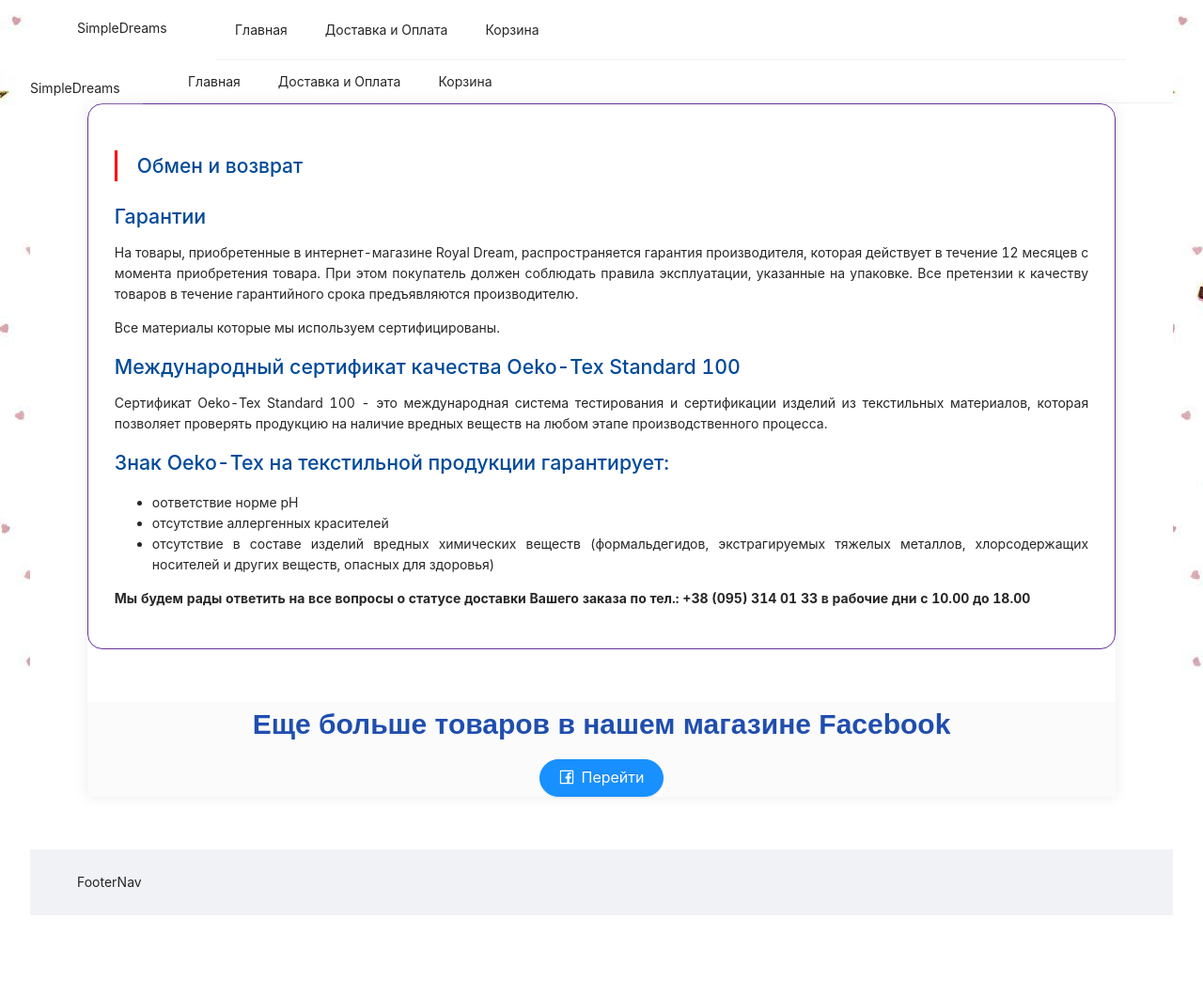
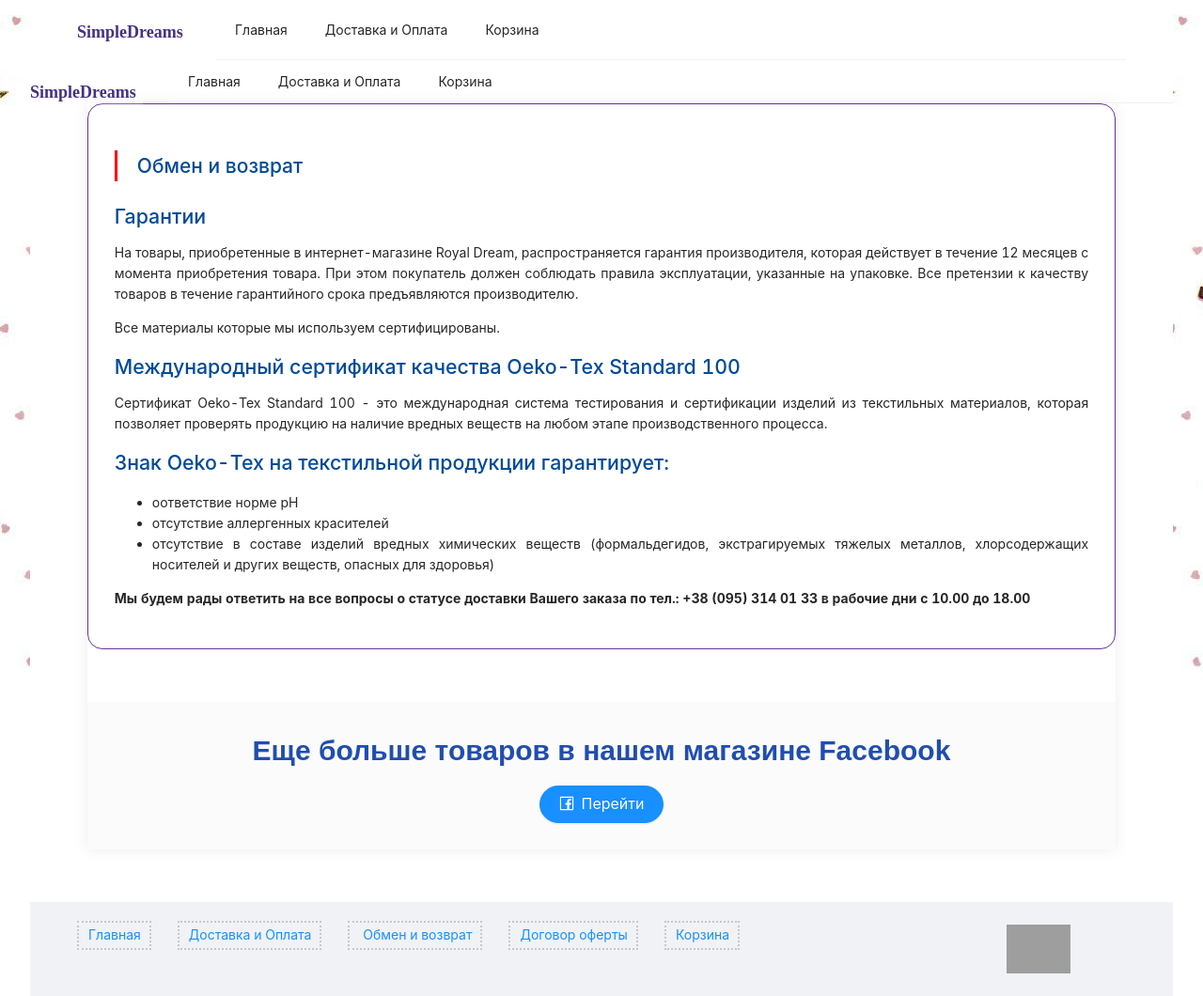
Before and after one commit to svood/SimpleDream, a Next.js app: page /return in a window 1280 px wide. Shown: the whole page at 94% size. Before the commit the page ends 974 px from the top, so only its background shows below. Built offline with nearby package versions, Linux system fonts and the light colour scheme; grey boxes are pictures that could not be loaded.

Commit message:
change to ant

```diff
--- a/componenst/callMe.js
+++ b/componenst/callMe.js
@@ -5,8 +5,8 @@ import { FacebookOutlined } from '@ant-design/icons';
 const callMe = () => {
     const { Paragraph, Text } = Typography;
     return (
-        <Row style={{ background: 'rgba(228, 228, 228, 0.15)', marginTop: '4em', marginBottom: '4em' }} justify='center'>
-            <Col span={20} >
+        <Row style={{ background: 'rgba(228, 228, 228, 0.15)', marginTop: '4em', marginBottom: '4em',padding:'2em' }} justify='center'>
+            <Col sm={24} md={20}>
                 <Paragraph style={{ textAlign: 'center' }}>
                     <Text className="fbText">Еще больше товаров в нашем магазине Facebook </Text>
                 </Paragraph>
--- a/componenst/header.js
+++ b/componenst/header.js
@@ -1,20 +1,20 @@
 import React, { useState } from 'react';
-import { Menu, Layout, Badge, } from 'antd';
-
+import { Menu, Layout, Drawer, Button } from 'antd';
+import {
+  isMobile
+} from "react-device-detect";
+import { MenuUnfoldOutlined } from '@ant-design/icons';
 
 const NavBar = ({ length }) => {
-  const [isOpen, setIsOpen] = useState(false);
+  const [visible, setVisible] = useState(false);
 
   const redirectTo = (path) => {
     window.location.href = path
   }
 
-  const toggle = () => setIsOpen(!isOpen);
-
+  const menu = (mode) => {
     return (
-    <>
-      <div className="logo" >SimpleDreams</div>
-      <Menu theme="light" mode="horizontal">
+      <Menu theme="light" mode={mode}>
         <Menu.Item key="1" onClick={e => redirectTo("/")}>
           Главная
           </Menu.Item>
@@ -25,6 +25,39 @@ const NavBar = ({ length }) => {
           Корзина
           </Menu.Item>
       </Menu >
+    )
+
+  };
+
+
+
+
+  return (
+    <>
+      <div className="logo" >SimpleDreams</div>
+
+      {!isMobile ?
+        menu('horizontal') :
+        <>
+        <Button style={{float:'right', top: '1em'}} type="primary" shape="circle" onClick={e => setVisible(true)} icon={<MenuUnfoldOutlined />} />
+
+          <Drawer
+            title="Меню"
+            placement={'left'}
+            closable={false}
+            onClose={e => setVisible(false)}
+            visible={visible}
+          >
+            {menu('vertical')}
+          </Drawer>
+        </>
+
+      }
+
+
+
+
+
     </>
   );
 }
--- a/componenst/sections/advantages.js
+++ b/componenst/sections/advantages.js
@@ -6,7 +6,7 @@ import {Row, Col } from 'antd';
 const Advantages = ({ isMobile }) => {
     return (
 
-        <Row  gutter={[0, 0]}>
+        <Row >
             {!isMobile ?
                 <Col xs={0} sm={0} md={18} lg={17} xl={15}>
                     <Slider />
@@ -19,7 +19,7 @@ const Advantages = ({ isMobile }) => {
                     display: 'block',
                     marginBottom: '28px'
                 }} />
-                <div className="one">
+                <div className="one" style={{padding:'1em'}}>
                     <span>
                         <h1>Детские простынки</h1>
                         <p className="text-center blockTitle">Весенняя  <strong>распродажа</strong> !</p>
--- a/componenst/sections/dilivery.js
+++ b/componenst/sections/dilivery.js
@@ -8,7 +8,7 @@ import { Row, Col } from 'antd';
 
 const Dilivery = () => {
     return (
-        <Row className="about" style={{marginTop:'4em'}}>
+        <Row className="about" style={{marginTop:'4em',padding:'2em'}}>
             <Col sm={24} md={12}>
                 {!isMobile ? <img src="/images/deliv.png" /> : null}
             </Col>
--- a/componenst/sections/mainBlock.js
+++ b/componenst/sections/mainBlock.js
@@ -14,25 +14,25 @@ const MainBlock = () => {
                 </Card>
             </Col> */}
             <Col xs={24} sm={24} md={6} lg={6} xl={6}>
-                <Card body outline style={{ border: '2px dotted #413381'  }} className="aboutCartTitle">
+                <Card body outline style={{ border: '4px dotted rgb(210, 210, 210)'  }} className="aboutCartTitle">
                     <div style={{ color: '#ec0505',fontSize: '1.5em'     }}><FontAwesomeIcon icon={faGem} /> <br />Не кашлатится</div>
                     {/* <CardText>With supporting text below as a natural lead-in to additional content.</CardText> */}
                 </Card>
             </Col>
             <Col xs={24} sm={24} md={6} lg={6} xl={6}>
-                <Card body outline style={{ border: '2px dotted #413381' }}>
+                <Card body outline style={{ border: '4px dotted rgb(210, 210, 210)' }}>
                     <div className="aboutCartTitle" style={{ color: 'rgb(30, 27, 197)',fontSize: '1.5em' }}><FontAwesomeIcon icon={faStar} /><br /> Не портится после глажки</div>
                     {/* <CardText>With supporting text below as a natural lead-in to additional content.</CardText> */}
                 </Card>
             </Col>
             <Col xs={24} sm={24} md={6} lg={6} xl={6}>
-                <Card body outline style={{ border: '2px dotted #413381' }}>
+                <Card body outline style={{ border: '4px dotted rgb(210, 210, 210)' }}>
                     <div className="aboutCartTitle" style={{ color: 'rgb(40, 167, 69)',fontSize: '1.5em' }}><FontAwesomeIcon icon={faTshirt} /><br /> Не портится после стирки</div>
                     {/* <CardText>With supporting text below as a natural lead-in to additional content.</CardText> */}
                 </Card>
             </Col>
             <Col xs={24} sm={24} md={6} lg={6} xl={6}>
-                <Card body outline style={{border: '2px dotted #413381' }}>
+                <Card body outline style={{border: '4px dotted rgb(210, 210, 210)' }}>
                     <div className="aboutCartTitle" style={{ color: 'rgb(236, 5, 208)',fontSize: '1.5em' }}><FontAwesomeIcon icon={faDisease} /><br /> Не вызывает алергии</div>
                     {/* <CardText>With supporting text below as a natural lead-in to additional content.</CardText> */}
                 </Card>
--- a/media.scss
+++ b/media.scss
@@ -20,6 +20,23 @@
 @media only screen and (max-width: 600px)  {
     iframe {
         width: 98% !important;
+    }
+    .footerNav {
+        a {
+            width: 100%;
+            border: 2px dotted #c7c7c7;
+            padding: 4px 9px 6px 10px;
+            margin-right: 2em;
+        }
+
+    }
+    .ant-card-body {
+        padding: 9px;
+    }
+    .formContainer {
+      width: 100%;
+      border: none !important;
+      padding: 1em;
     }
     ul {
         padding: 1em;
--- a/pages/_app.js
+++ b/pages/_app.js
@@ -7,10 +7,10 @@ import '../style.scss';
 import NavBar from '../componenst/header'
 import FooterNav from '../componenst/footer'
 import Head from 'next/head'
-import { Layout } from 'antd';
+import { Layout, Row, Col } from 'antd';
 
 export default function MyApp({ Component, pageProps }) {
-    const { Content, Header,Footer } = Layout;
+    const { Content, Header, Footer } = Layout;
 
     return (
         <>
@@ -20,9 +20,26 @@ export default function MyApp({ Component, pageProps }) {
             </Head>
 
             <Layout style={{ width: '95%', margin: '0 auto', background: 'white' }}>
-            <Header style={{background: 'white' }}><NavBar/></Header>
+                <Header style={{ background: 'white' }}><NavBar /></Header>
                 <Content> <Component {...pageProps} /></Content>
-            <Footer>FooterNav</Footer>
+                <Footer>
+                    <Row>
+                        <Col sm={24} md={20}>
+                            <nav className='footerNav'>
+                                <a href='/' >Главная</a>
+                                <a href='/shipment' >Доставка и Оплата</a>
+                                <a href='/return'> Обмен и возврат</a>
+                                <a href='/offerta'>Договор оферты</a>
+                                <a href='/card'>Корзина</a>
+                            </nav>
+                        </Col>
+                        <Col  sm={24} md={4}>
+                            <img src="/images/vizamaster.svg" className="viza" className="footerLogo" />
+                        </Col>
+                    </Row>
+                </Footer>
+
+
             </Layout>
 
         </>
--- a/pages/index.js
+++ b/pages/index.js
@@ -73,19 +73,19 @@ function HomePage(props) {
         <div className='main'>
             <Advantages isMobile={isMobile} />
             <MainBlock />
-            <Row gutter={[0, 48]} justify="center">
+            <Row gutter={{ xs: 2, sm: 2, md: 28, lg: 48 }} justify="center">
                 <Col>
                     <Button outline color="info" onClick={e => SetType(2)}>Все</Button>
                     <Button outline color="info" onClick={e => SetType(1)}>Мальчикам</Button>
                     <Button outline color="info" onClick={e => SetType(0)}>Девочкам</Button>
                 </Col>
             </Row>
-            <Row gutter={[16, 16]} justify="center" >
+            <Row gutter={{ xs: 2, sm: 2, md: 16, lg: 16 }} justify="center" >
                 {
                     data.map(function (item, it) {
                         return (
                             (type === item.type || type === 2) ?
-                                <Col xs={20} sm={20} md={12} lg={8} xl={6}>
+                                <Col xs={24} sm={24} md={12} lg={8} xl={6}>
                                     <Card hoverable>
                                         {item.hot ? <div className="hot">HOT</div> : false}
                                         <ProductModal title={item.title} imagePath={mobile().imagePath} imageType={mobile().imageType}>
--- a/style.scss
+++ b/style.scss
@@ -186,12 +186,24 @@ input[type=text]:focus, textarea:focus {
     margin: 16px 28px 16px 0;
     float: left;
     line-height: 2;
-
+    font-family: cursive;
+    color: #453280;
+    font-weight: 600;
+    font-size: large;
 }
 .footerLogo {
     width: 34%;
+    max-width: 95px;
     text-align: left;
     float: right;
+}
+.footerNav {
+    a {
+        border: 2px dotted #c7c7c7;
+        padding: 4px 9px 6px 10px;
+        margin-right: 2em;
+    }
+
 }
 .one span:before, .one span:after {
     // content: "";
```
Also changed, not shown: pages/card.js (+4 -3 lines), pages/offerta.js (+2 -8 lines). Lines whose indentation alone changed are shown as unchanged.
